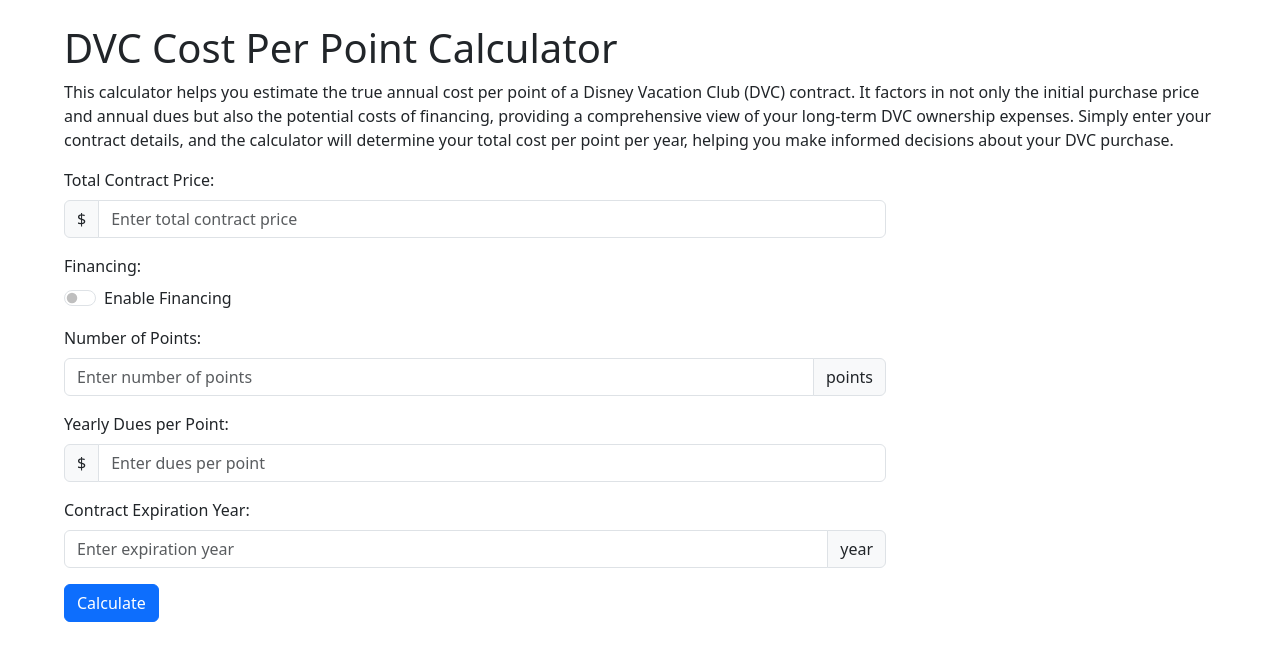
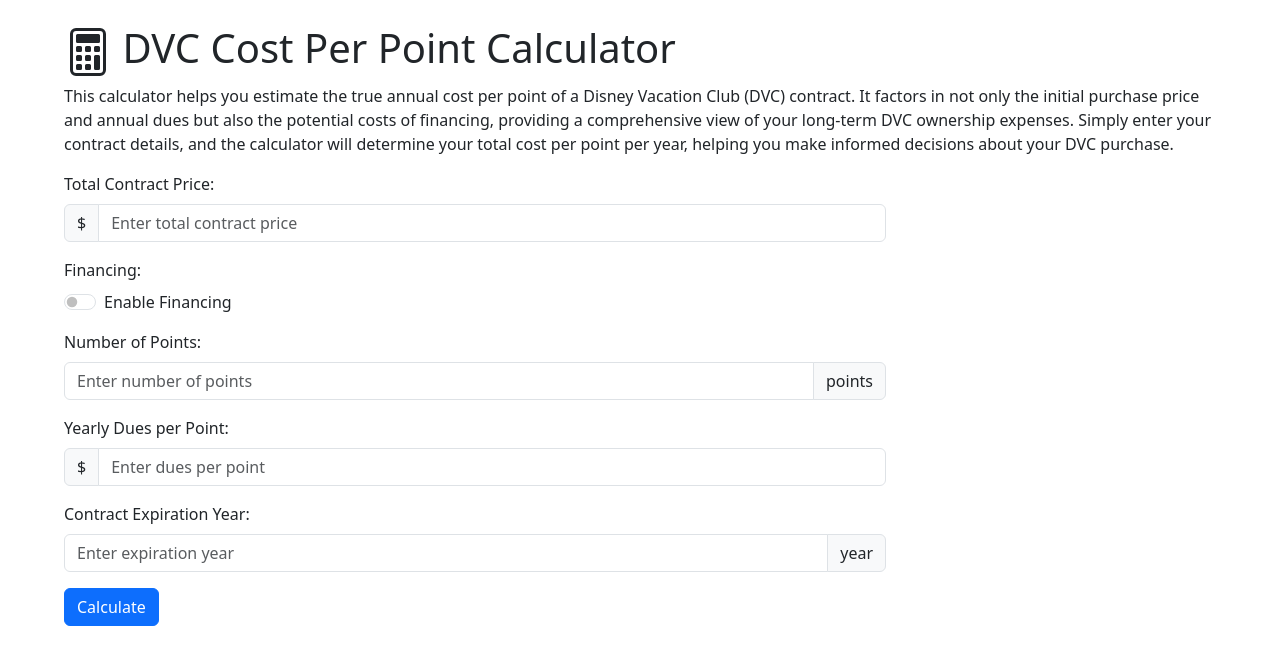
Before and after one commit to DevinBell270/dvc-cost-calculator, a plain HTML site: page index.html in a window 1280 px wide. Drawn offline with nearby package versions, Linux system fonts and the light colour scheme.

Commit message:
Update index.html

```diff
--- a/index.html
+++ b/index.html
@@ -30,7 +30,10 @@
 </head>
 <body>
     <div class="container-fluid p-4">
-      <h1>DVC Cost Per Point Calculator</h1>
+      <h1><svg xmlns="http://www.w3.org/2000/svg" width="3rem" height="3rem" fill="currentColor" class="bi bi-calculator" viewBox="0 0 16 16">
+        <path d="M12 1a1 1 0 0 1 1 1v12a1 1 0 0 1-1 1H4a1 1 0 0 1-1-1V2a1 1 0 0 1 1-1zM4 0a2 2 0 0 0-2 2v12a2 2 0 0 0 2 2h8a2 2 0 0 0 2-2V2a2 2 0 0 0-2-2z"/>
+        <path d="M4 2.5a.5.5 0 0 1 .5-.5h7a.5.5 0 0 1 .5.5v2a.5.5 0 0 1-.5.5h-7a.5.5 0 0 1-.5-.5zm0 4a.5.5 0 0 1 .5-.5h1a.5.5 0 0 1 .5.5v1a.5.5 0 0 1-.5.5h-1a.5.5 0 0 1-.5-.5zm0 3a.5.5 0 0 1 .5-.5h1a.5.5 0 0 1 .5.5v1a.5.5 0 0 1-.5.5h-1a.5.5 0 0 1-.5-.5zm0 3a.5.5 0 0 1 .5-.5h1a.5.5 0 0 1 .5.5v1a.5.5 0 0 1-.5.5h-1a.5.5 0 0 1-.5-.5zm3-6a.5.5 0 0 1 .5-.5h1a.5.5 0 0 1 .5.5v1a.5.5 0 0 1-.5.5h-1a.5.5 0 0 1-.5-.5zm0 3a.5.5 0 0 1 .5-.5h1a.5.5 0 0 1 .5.5v1a.5.5 0 0 1-.5.5h-1a.5.5 0 0 1-.5-.5zm0 3a.5.5 0 0 1 .5-.5h1a.5.5 0 0 1 .5.5v1a.5.5 0 0 1-.5.5h-1a.5.5 0 0 1-.5-.5zm3-6a.5.5 0 0 1 .5-.5h1a.5.5 0 0 1 .5.5v1a.5.5 0 0 1-.5.5h-1a.5.5 0 0 1-.5-.5zm0 3a.5.5 0 0 1 .5-.5h1a.5.5 0 0 1 .5.5v4a.5.5 0 0 1-.5.5h-1a.5.5 0 0 1-.5-.5z"/>
+      </svg> DVC Cost Per Point Calculator</h1>
         <p >This calculator helps you estimate the true annual cost per point of a Disney Vacation Club (DVC) contract. It factors in not only the initial purchase price and annual dues but also the potential costs of financing, providing a comprehensive view of your long-term DVC ownership expenses. Simply enter your contract details, and the calculator will determine your total cost per point per year, helping you make informed decisions about your DVC purchase.</p>
 
         <div class="row">
```
